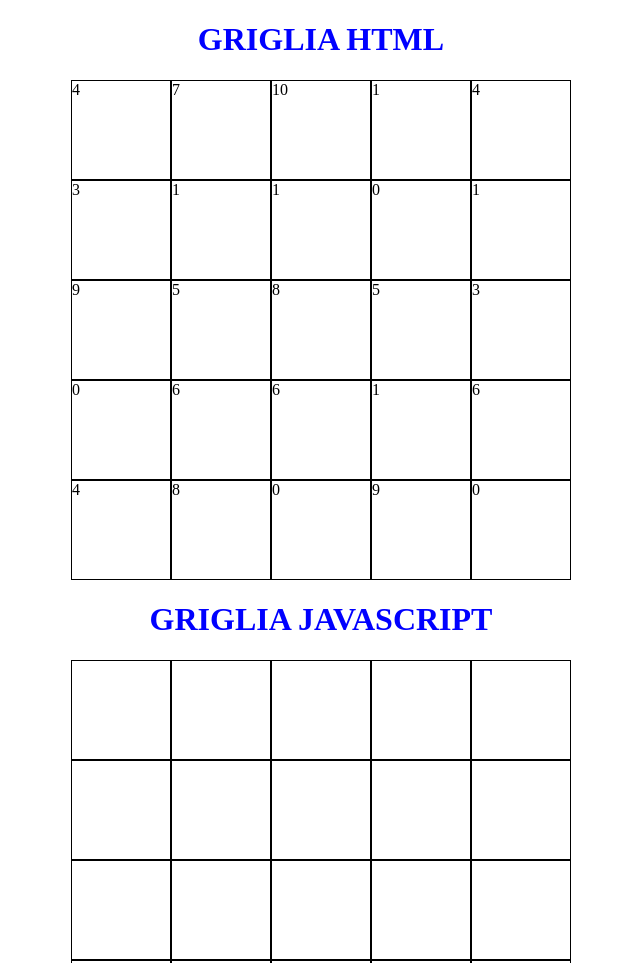
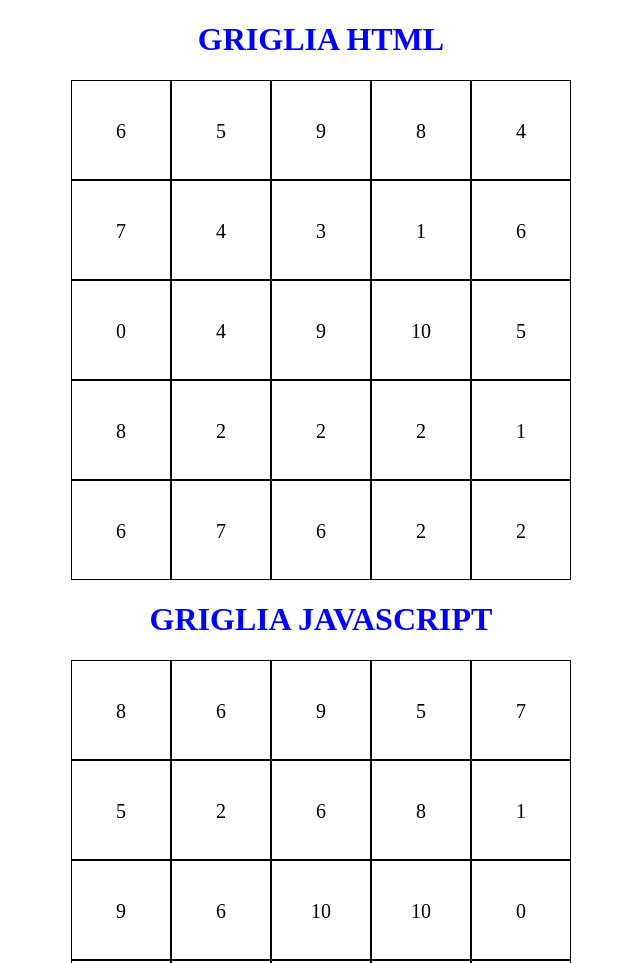
Before and after one commit to juridisalvo11/js-jq-grigliaquadrati, a plain HTML site: page index.html in a window 1280 px wide. Shown: the top 963 px of the page, without its empty margins (319-959 px from the left). Drawn offline with nearby package versions, Linux system fonts and the light colour scheme.

Commit message:
Griglia - Javascript

```diff
--- a/sheet.js
+++ b/sheet.js
@@ -1,12 +1,23 @@
+//Stampare numeri nella griglia creata direttamente nell html
+//con la funzione each genero 25 numeri casuali tra 0 e 10 e li stampo in pagina
 $('.quadrato').each(function() {
     var numero_casuale = genera_random (0, 10);
     $(this).html(numero_casuale)
 })
 
+//Creare direttamente la griglia usando javascript e stampare i numeri nei quadrati generati
+
+//Genero la seconda griglia usando il ciclo for e il metodo .append che mi permette di aggiungere elementi direttamente in pagina
 for (var i = 0; i < 25; i++) {
     $('.griglia-2').append('<div class="quadrato"></div>')
 }
+//con la funzione each genero 25 numeri casuali tra 0 e 10 e li stampo in pagina
+$('.quadrato').each(function() {
+    var numero_casuale = genera_random (0, 10);
+    $(this).html(numero_casuale)
+})
 
+//funzione creata per generare i numeri casuali
 function genera_random(min, max) {
   return Math.floor(Math.random() * (max - min + 1)) + min;
 }
--- a/style.css
+++ b/style.css
@@ -27,6 +27,9 @@ h1 {
 }
 
 .quadrato {
+    font-size: 20px;
+    line-height: 100px;
+    text-align: center;
     width: 100px;
     height: 100px;
     border: 1px solid black;
```
